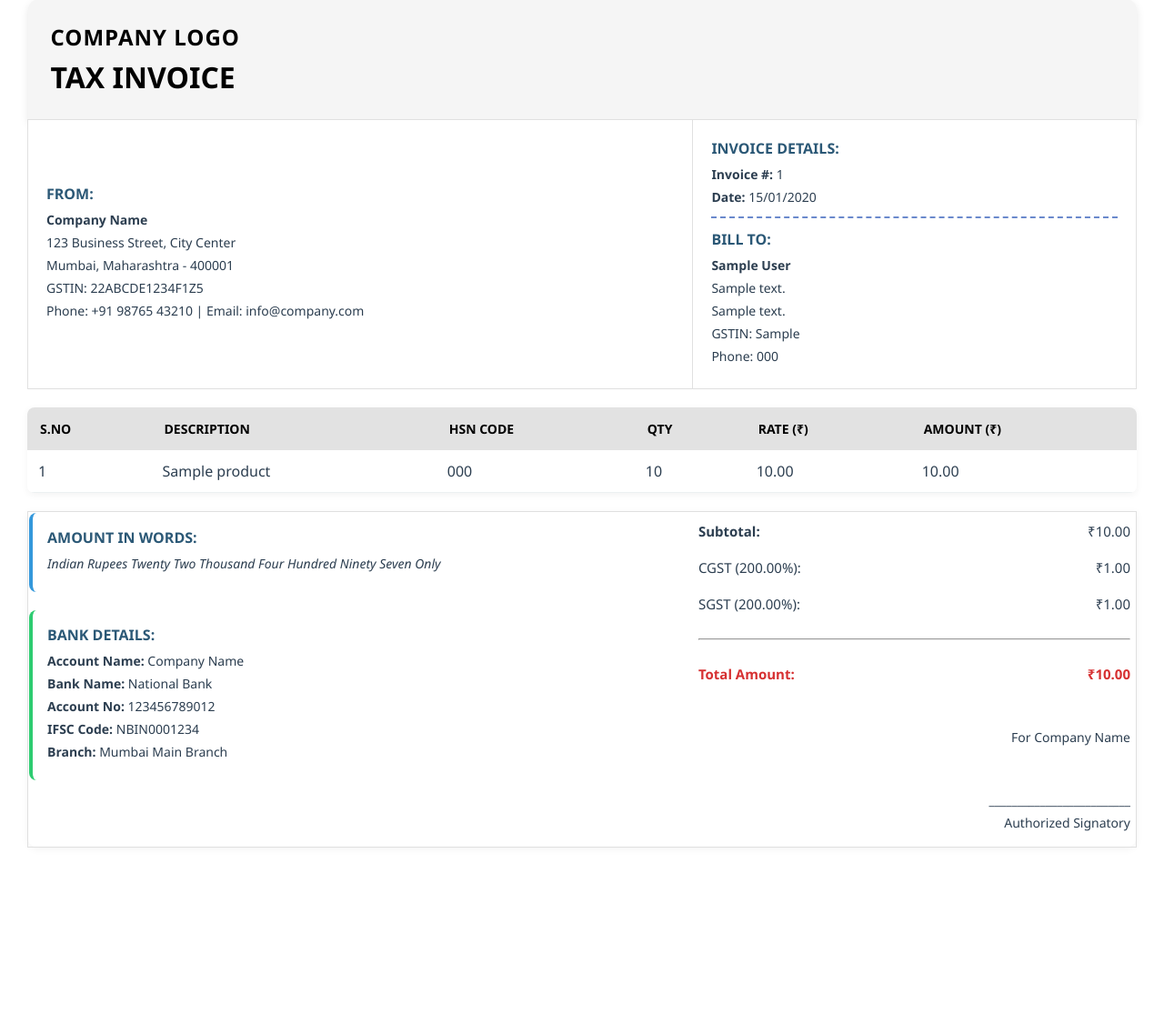
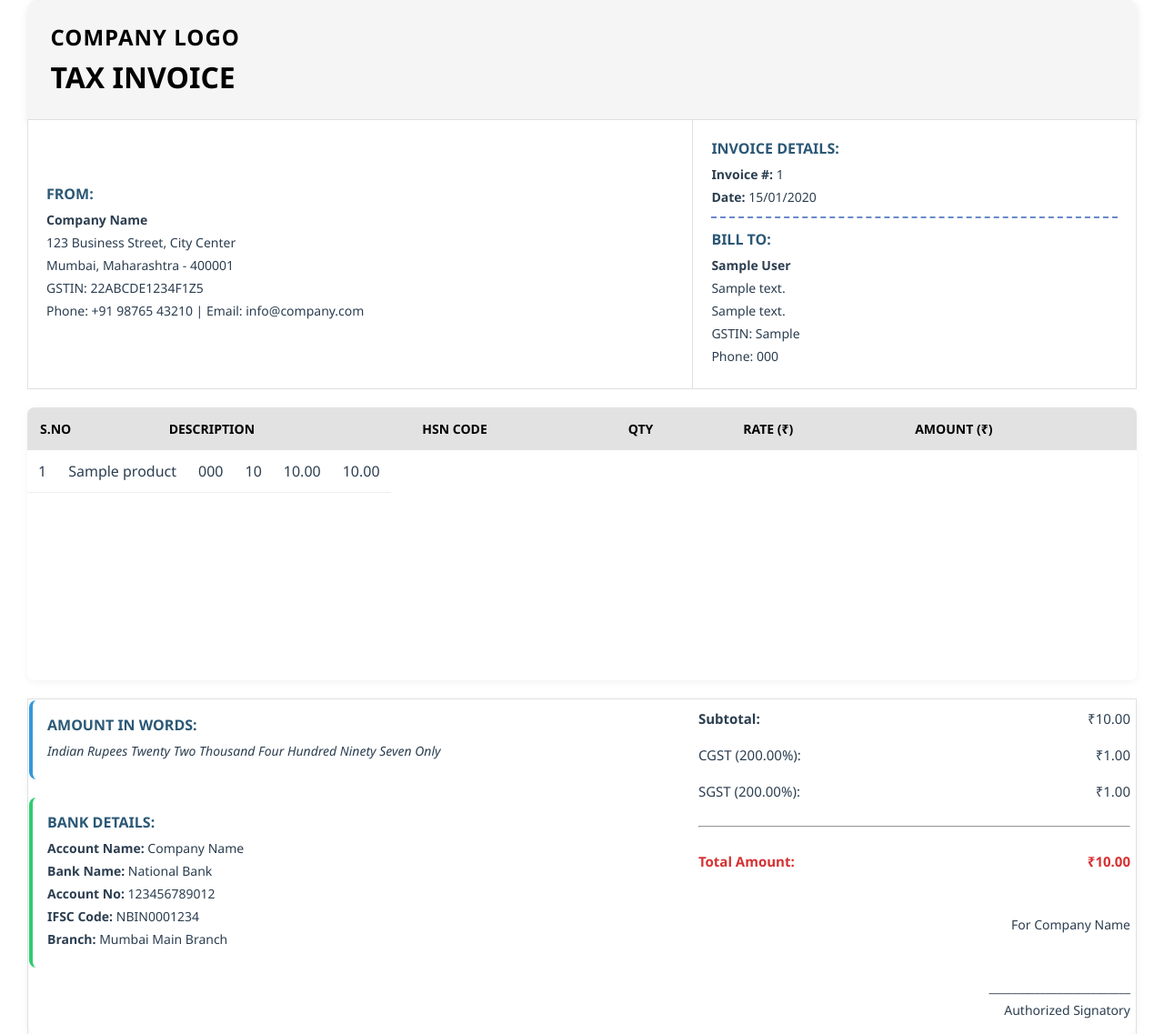
Before and after one commit to Next-Gen-Coder-2007/Billing-System-2, a Flask app: template templates/bill_pdf.html in a window 1280 px wide. Shown: the part 31-1168 px from the top of the page at 91% size. Before the commit the page ends 963 px from the top, so only its background shows below. Run offline with Flask 3, Linux system fonts and the light colour scheme; the template is opened without the code that fills it: values that come from a table or form of the project are taken from there, others are empty; tables that the repository leaves empty hold one stand-in row (values such as "Sample post"); lists and menus that the app fills with data are empty.

Commit message:
Update bill_pdf.html

```diff
--- a/templates/bill_pdf.html
+++ b/templates/bill_pdf.html
@@ -49,10 +49,24 @@
             border-radius: 8px;
             overflow: hidden;
             box-shadow: 0 2px 8px rgba(0,0,0,0.05);
+            height: 300px; /* Fixed height for the table */
+            display: flex;
+            flex-direction: column;
+        }
+        .items-table thead {
+            background: rgb(226, 226, 226);
+            color: black;
+            padding: 14px;
+            text-align: left;
+            font-size: 14px;
+            text-transform: uppercase;
+        }
+        .items-table tbody {
+            display: block;
+            overflow-y: auto; /* Enable vertical scrolling */
+            height: calc(100% - 40px); /* Adjust height to account for the header */
         }
         .items-table th {
-            background: rgb(226, 226, 226);
-            color: black;
             padding: 14px;
             text-align: left;
             font-size: 14px;
@@ -155,7 +169,8 @@
     </tr>
 </table>
 
-    <table class="items-table">
+<div class="items-table">
+    <table>
         <thead>
             <tr>
                 <th>S.No</th>
@@ -166,6 +181,9 @@
                 <th>Amount (₹)</th>
             </tr>
         </thead>
+    </table>
+    <div style="overflow-y: auto; height: 250px;">
+        <table>
             <tbody>
                 {% for item in items %}
                 <tr>
@@ -179,6 +197,8 @@
                 {% endfor %}
             </tbody>
         </table>
+    </div>
+</div>
 
 <table class="totals">
     <tr>
@@ -239,5 +259,6 @@
         </td>
     </tr>
 </table>
+
 </body>
 </html>
```
Lines whose indentation alone changed are shown as unchanged.
